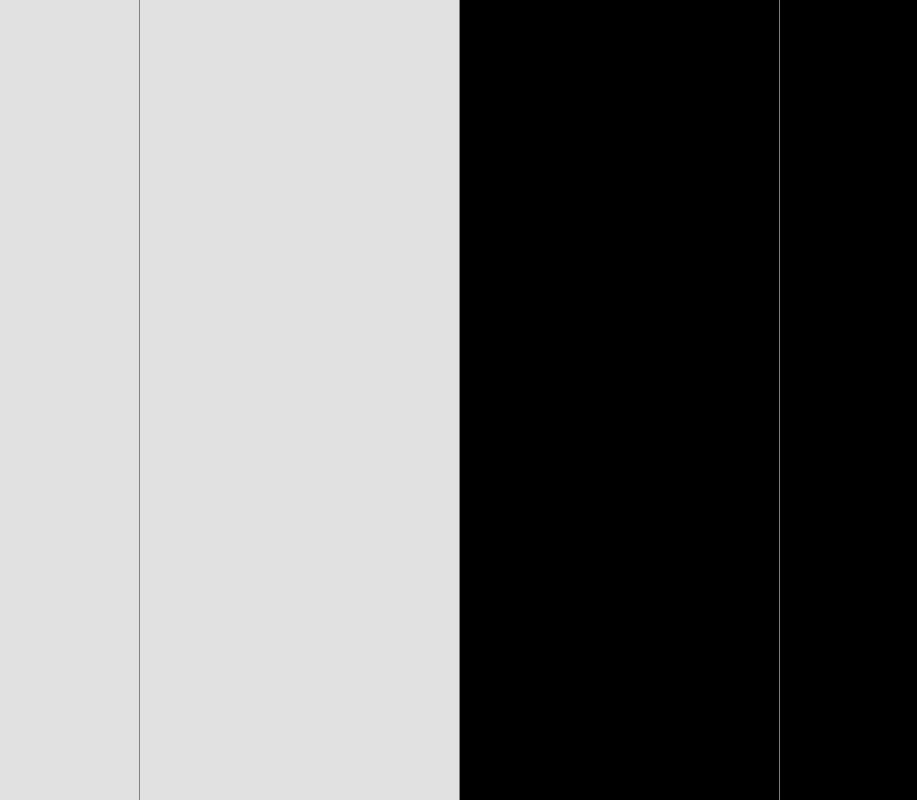
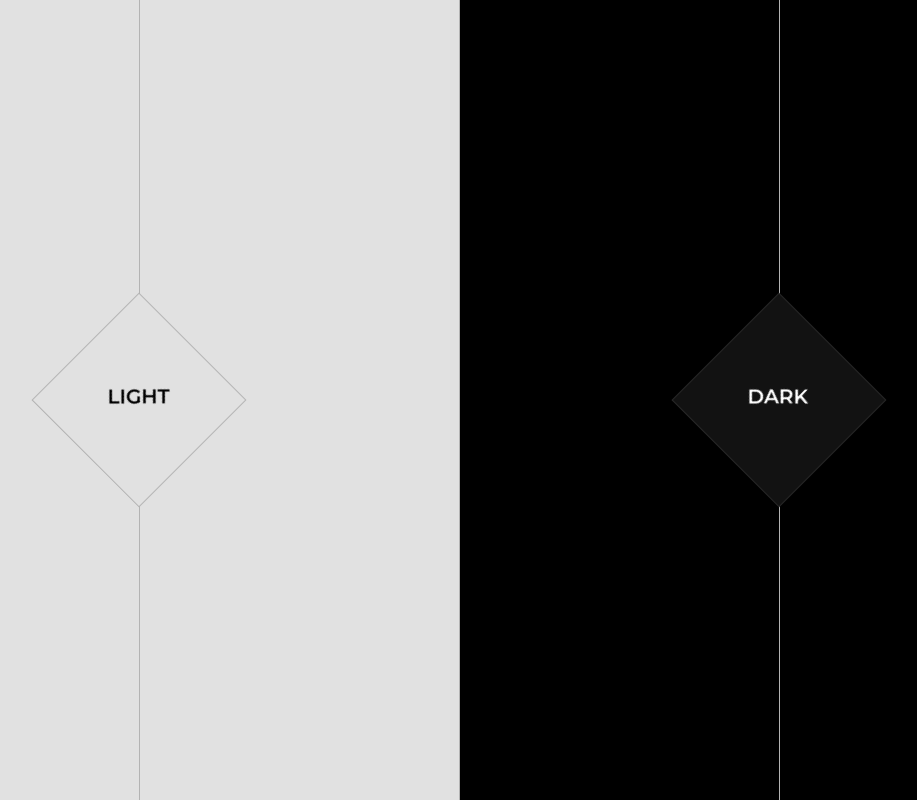
Before and after one commit to tristan-sch/hello-animation-transformation, a plain HTML site: page index.html in a window 1280 px wide. Shown: the whole page, without its empty margins (181-1098 px from the left). Drawn offline with Linux system fonts and the light colour scheme.

Commit message:
added cta buttons

```diff
--- a/index.html
+++ b/index.html
@@ -15,22 +15,23 @@
         <div class="line line1"></div>
         <div class="line line3"></div>
         <!-- progression bar -->
-        <div id="myBar" class="line line2"><p id="text"></p></div>
+        <div id="myBar" class="line line2"><p class="text" id="text"></p></div>
     </div>
-
-
 
 
     <div class="grid-container">
 
         <!-- light section -->
-
-            <div class="light-container"></div>
-            <!-- <div class="cta-light"></div> -->
+        <div class="light-container">
+            <div class="cta-light"><p class="cta-light-txt">Light</p></div>
+        </div>
 
         <!-- dark section -->
+        <div class="dark-container">
             <div class="dark-container1"></div>
             <div class="dark-container2"></div>
+            <div class="cta-dark"><p class="cta-dark-txt">Dark</p></div>
+        </div>
 
     </div>
 
--- a/main.js
+++ b/main.js
@@ -10,12 +10,16 @@ window.onload = move = () =>  {
         clearInterval(id);
       } else {
         height++;
+        // text.style.color = "red";
         elem.style.height = height + '%';
+        elem.style.backgroundColor = "#b3b3b3";
         // elem.innerHTML = height * 1  + '%';
         text.innerHTML = height * 1  + '%';
-        text.style.color = 'black';
-        text.style.padding = '1rem';
-        text.style.fontWeight = 'bold';
+        // text.style.color = 'black';
+        // text.style.fontSize = '20px';
+        // text.style.padding = '1rem';
+        // text.style.fontWeight = '600';
+        // text.style.fontFamily = 'Montserrat';
       }
     }
   }
--- a/style.css
+++ b/style.css
@@ -1,3 +1,5 @@
+@import url("https://fonts.googleapis.com/css2?family=Montserrat:wght@600&display=swap");
+
 /* Changing default styles of brower */
 * {
   margin: 0;
@@ -23,7 +25,6 @@ body {
   position: fixed;
   background-color: none;
   height: 100%;
-  /* z-index: -4; */
 }
 
 .line1 {
@@ -49,20 +50,9 @@ body {
   }
   to {
     height: 100%;
-    background-color: grey;
+    background-color: #b3b3b3;
   }
 }
-
-/* .line2 {
-  left: 50%;
-  animation-name: line2_animation;
-  animation-duration: 3s;
-}
-
-.line2-bis {
-  left: 50%;
-  background-color: grey;
-} */
 
 /* Progression bar */
 .line2 {
@@ -70,43 +60,83 @@ body {
   background-color: grey;
   height: 100%;
   bottom: 0;
-  color: white;
+  color: #b3b3b3;
 }
 
-/* .p1 {
-  padding-left: 1rem;
+.text {
+  color: black;
   font-size: 20px;
-  font-weight: bold;
-} */
-
-/* CTA */
-.cta-light {
-  height: 150px;
-  width: 150px;
-  left: 21.1%;
-  top: 40%;
-  background: red;
-  position: fixed;
-  -ms-transform: rotate(45deg); /* Internet Explorer */
-  -moz-transform: rotate(45deg); /* Firefox */
-  -webkit-transform: rotate(45deg); /* Safari et Chrome */
-  -o-transform: rotate(45deg); /* Opera */
+  font-family: Montserrat;
+  font-weight: semi-bold;
+  padding: 1rem;
 }
 
 /* Light section */
-
 .light-container {
+  display: grid;
+  grid-template-columns: repeat(2, 1fr);
   grid-column-start: 1;
   grid-column-end: 3;
   height: 100vh;
   background-color: #e1e1e1;
 }
 
+/* CTA light section */
+.cta-light {
+  height: 150px;
+  width: 150px;
+  place-self: center;
+  /* background-color: #e1e1e1; */
+  position: fixed;
+  /* border: 1px solid #b3b3b3; */
+  -ms-transform: rotate(45deg); /* Internet Explorer */
+  -moz-transform: rotate(45deg); /* Firefox */
+  -webkit-transform: rotate(45deg); /* Safari et Chrome */
+  -o-transform: rotate(45deg); /* Opera */
+  animation-name: cta_animation;
+  animation-duration: 1s;
+  animation-delay: 3s;
+  animation-fill-mode: forwards;
+}
+
+/* Keyframes for CTA */
+@keyframes cta_animation {
+  0% {
+    color: #e1e1e1;
+    border: 1px solid #e1e1e1;
+  }
+  100% {
+    background-color: #e1e1e1;
+    border: 1px solid #b3b3b3;
+  }
+}
+
+.cta-light:hover {
+  border: 1px solid #121212;
+  transition: 1s ease-in-out;
+}
+
+.cta-light-txt {
+  transform: rotate(-45deg);
+  font-family: Montserrat;
+  font-weight: semi-bold;
+  padding-left: 1rem;
+  padding-top: 3rem;
+  font-size: 20px;
+  text-transform: uppercase;
+}
+
 /* Dark section */
+.dark-container {
+  display: grid;
+  grid-template-columns: repeat(2, 1fr);
+  grid-column-start: 3;
+  grid-column-end: 6;
+}
 
 .dark-container1 {
-  grid-column-start: 3;
-  grid-column-end: 4;
+  grid-column-start: 1;
+  grid-column-end: 2;
   background-color: #e1e1e1;
   animation-name: dark-container_animation;
   animation-duration: 1.5s;
@@ -116,8 +146,8 @@ body {
 }
 
 .dark-container2 {
-  grid-column-start: 4;
-  grid-column-end: 5;
+  grid-column-start: 2;
+  grid-column-end: 3;
   background-color: #e1e1e1;
   animation-name: dark-container_animation;
   animation-duration: 1.6s;
@@ -135,3 +165,33 @@ body {
     height: 100%;
   }
 }
+
+/* CTA dark section */
+.cta-dark {
+  height: 150px;
+  width: 150px;
+  place-self: center;
+  background-color: #121212;
+  position: fixed;
+  border: 1px solid #272727;
+  -ms-transform: rotate(45deg); /* Internet Explorer */
+  -moz-transform: rotate(45deg); /* Firefox */
+  -webkit-transform: rotate(45deg); /* Safari et Chrome */
+  -o-transform: rotate(45deg); /* Opera */
+}
+
+.cta-dark:hover {
+  border: 1px solid #b3b3b3;
+  transition: 1s ease-in-out;
+}
+
+.cta-dark-txt {
+  color: white;
+  transform: rotate(-45deg);
+  font-family: Montserrat;
+  font-weight: semi-bold;
+  padding-left: 1rem;
+  padding-top: 3rem;
+  font-size: 20px;
+  text-transform: uppercase;
+}
```
